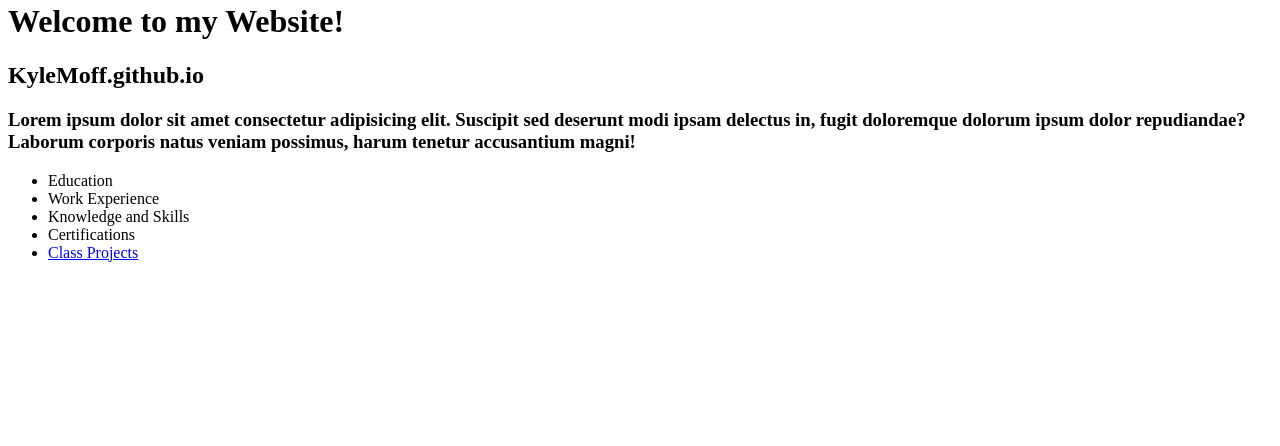
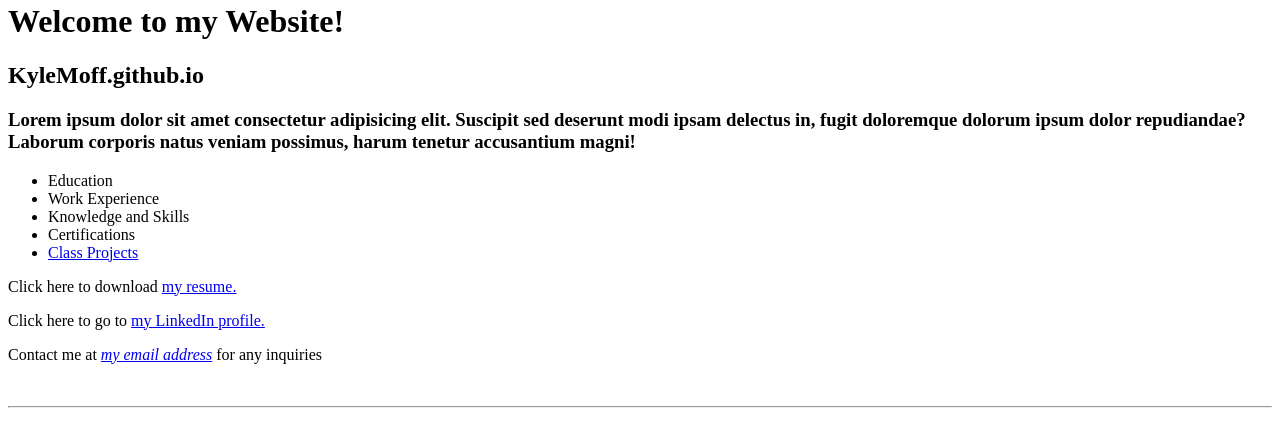
Before and after one commit to KyleMoff/KyleMoff.github.io, a plain HTML site: page Index.html in a window 1280 px wide. Shown: the part 130-576 px from the top of the page. Drawn offline with Linux system fonts and the light colour scheme.

Commit message:
lots of stuff

```diff
--- a/Index.html
+++ b/Index.html
@@ -20,8 +20,13 @@
             <li>Work Experience</li>
             <li>Knowledge and Skills</li>
             <li>Certifications</li>
-            <li><a href="a">Class Projects</a></li>
+            <li><a href="#">Class Projects</a></li>
         </ul>
+        <p>Click here to download <a href="files/resume.docx"> my resume.</a></p>
+        <p>Click here to go to <a href="https://www.linkedin.com/" target="_blank"> my LinkedIn profile.</a></p>
+        <p>Contact me at <em><a href="mailto:khmoffitt2000@gmail.com"> my email address</a></em> for any inquiries</p>
+        <br>
+        <hr>
     </main>
 </body>
 </html>
```
Also changed, not shown: 1 other file.
